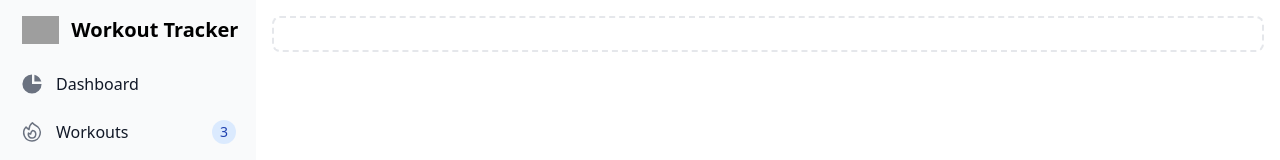
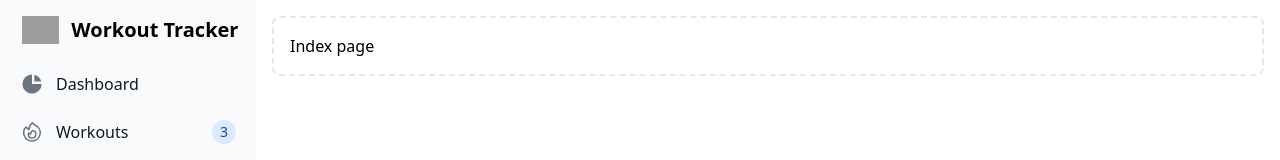
Before and after one commit to rannien/workout-nuxt, a Nuxt app: page / in a window 1280 px wide. Shown: the top 160 px of the page. Built offline with nearby package versions, Linux system fonts and the light colour scheme; grey boxes are pictures that could not be loaded.

Commit message:
chore: add dummy main page

```diff
--- /dev/null
+++ b/pages/index.vue
@@ -0,0 +1 @@
+<template><h1>Index page</h1></template>
```
